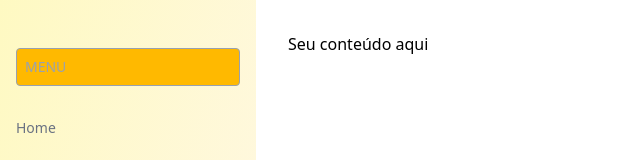
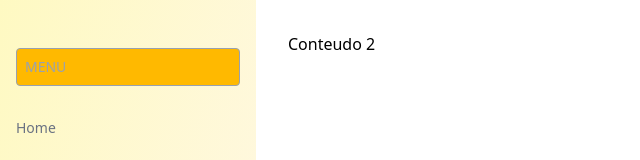
Before and after one commit to WalissonMariano/agenda-online-front, a React (Vite) app: page /home in a window 1280 px wide. Shown: the top 160 px of the page, without its empty margins (0-640 px from the left). Built offline with nearby package versions, Linux system fonts and the light colour scheme.

Commit message:
add defaultLayout

```diff
--- a/src/app/pages/home/index.tsx
+++ b/src/app/pages/home/index.tsx
@@ -1,4 +1,4 @@
-import { Menu } from "../../shared/components/ui/menu";
+import { DefaultLayout } from "../../shared/components/ui/defaultLayout";
 
 export const Home = () => {
 
@@ -7,15 +7,10 @@ export const Home = () => {
     console.log(token);
 
     return(
-        <div className="flex min-h-screen">
-            <div className="w-64 bg-gradient-to-br from-yellow-100 to-orange-50 p-4">
-                <Menu />
+        <DefaultLayout>
+            <div>
+                Conteudo 2
             </div>
-            <div className="flex-1 p-8">
-                <div>
-                Seu conteúdo aqui
-                </div>
-            </div>
-        </div>
+        </DefaultLayout>
     )
 }
--- /dev/null
+++ b/src/app/shared/components/ui/defaultLayout/index.tsx
@@ -0,0 +1,18 @@
+import { Menu } from "../menu"
+
+interface DefaultLayoutProps {
+    children: React.ReactNode;
+}
+
+export const DefaultLayout = ({children}: DefaultLayoutProps) => {
+    return (
+        <div className="flex min-h-screen">
+            <div className="w-64 bg-gradient-to-br from-yellow-100 to-orange-50 p-4">
+                <Menu />
+            </div>
+            <div className="flex-1 p-8">
+                {children}
+            </div>
+        </div>
+    )
+}
```
